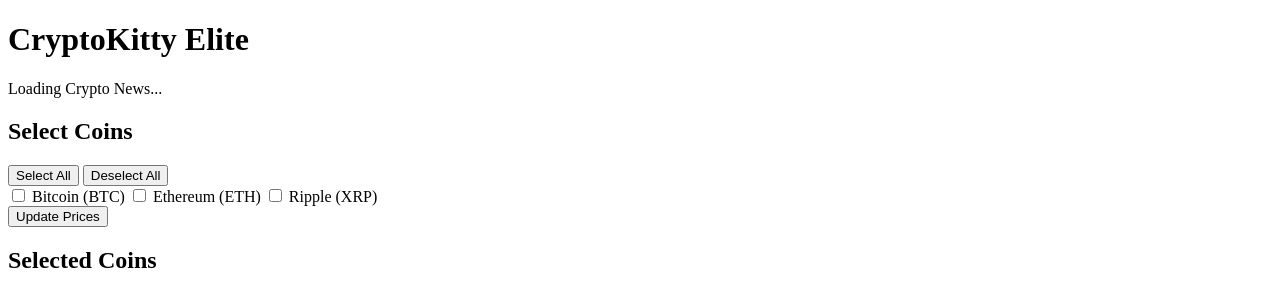
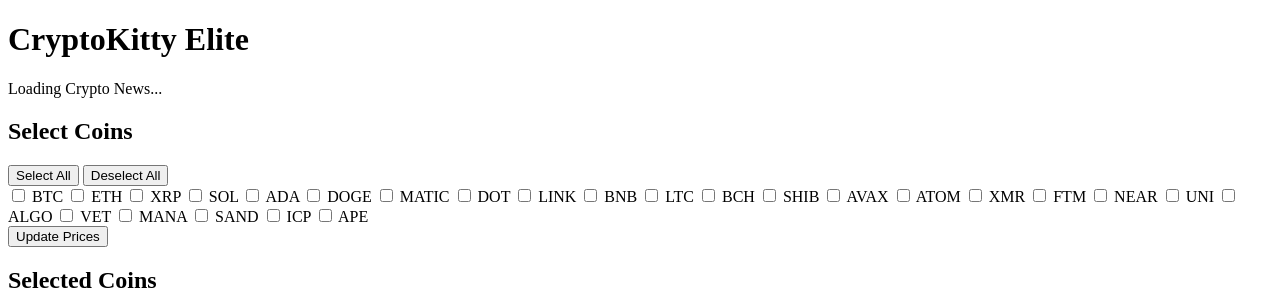
Before and after one commit to MattyAtown/CryptoKitty-Live, a Flask app: page / in a window 1280 px wide. Shown: the top 294 px of the page. Run offline with Flask 3, Linux system fonts and the light colour scheme.

Commit message:
Update index.html

```diff
--- a/templates/index.html
+++ b/templates/index.html
@@ -20,9 +20,11 @@
             <button id="select-all">Select All</button>
             <button id="deselect-all">Deselect All</button>
             <div class="coin-options">
-                <label><input type="checkbox" value="BTC"> Bitcoin (BTC)</label>
-                <label><input type="checkbox" value="ETH"> Ethereum (ETH)</label>
-                <label><input type="checkbox" value="XRP"> Ripple (XRP)</label>
+                {% for coin in ["BTC", "ETH", "XRP", "SOL", "ADA", "DOGE", "MATIC", "DOT", "LINK",
+                                "BNB", "LTC", "BCH", "SHIB", "AVAX", "ATOM", "XMR", "FTM", "NEAR",
+                                "UNI", "ALGO", "VET", "MANA", "SAND", "ICP", "APE"] %}
+                <label><input type="checkbox" value="{{ coin }}"> {{ coin }}</label>
+                {% endfor %}
             </div>
             <button id="update-prices-btn">Update Prices</button>
         </div>
```
